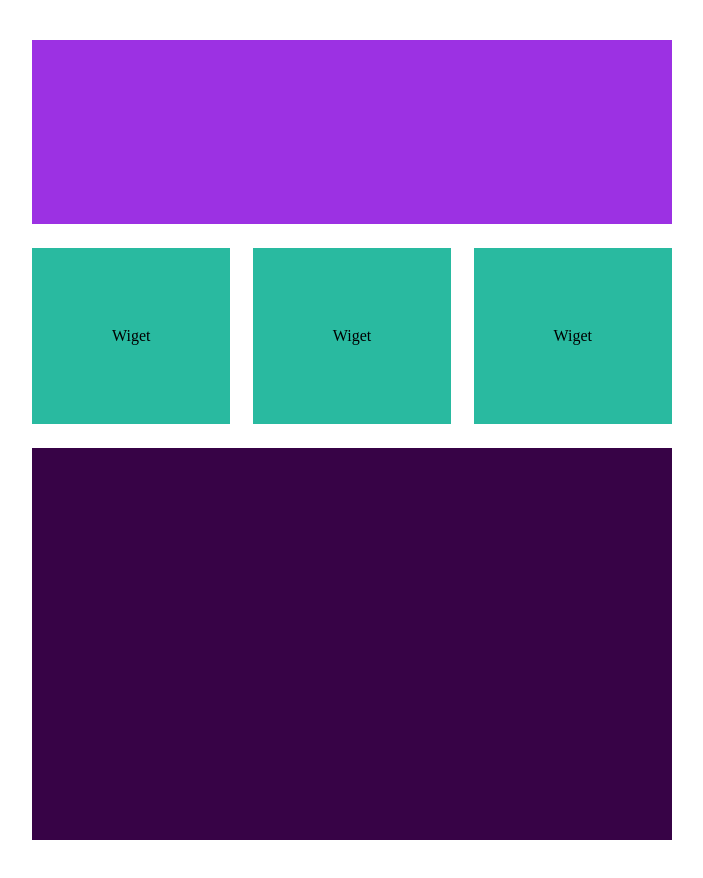
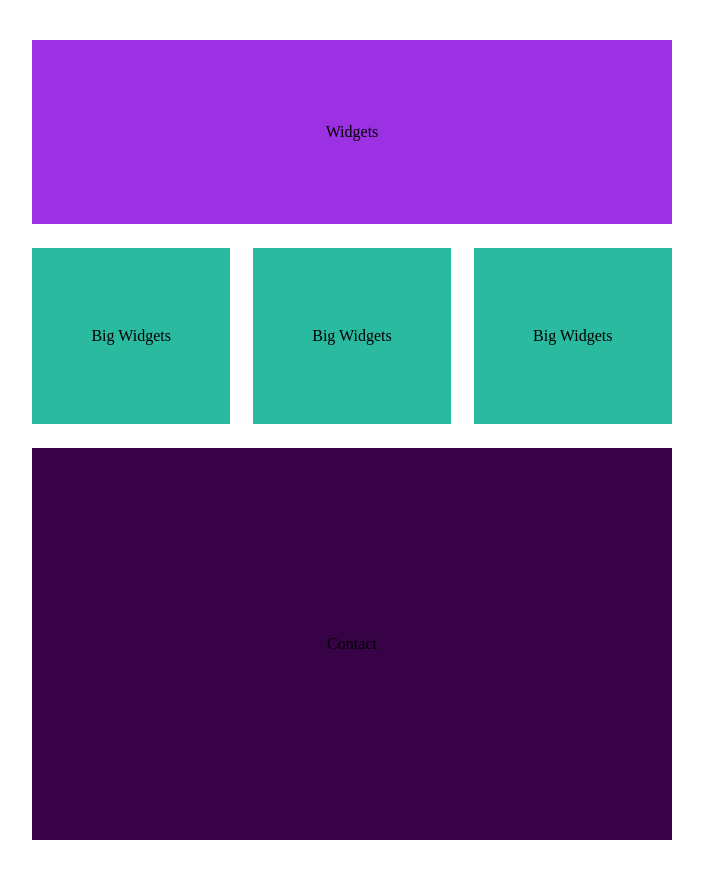
Before and after one commit to YuuKiomaru/html-1, a plain HTML site: page lesson2/index.html in a window 1280 px wide. Shown: the whole page, without its empty margins (288-991 px from the left). Drawn offline with Linux system fonts and the light colour scheme.

Commit message:
init save(commit)

```diff
--- a/lesson2/index.html
+++ b/lesson2/index.html
@@ -12,13 +12,13 @@
 <body>
 <div class="container">
 <div class="father">
-    <div class="child1"></div>
+    <div class="child1">Widgets</div>
     <div class="child2">
-        <div class="inner-block">Wiget</div>
-        <div class="inner-block">Wiget</div>
-        <div class="inner-block">Wiget</div>
+        <div class="inner-block">Big Widgets</div>
+        <div class="inner-block">Big Widgets</div>
+        <div class="inner-block">Big Widgets</div>
     </div>
-    <div class="child3"></div>
+    <div class="child3">Contact</div>
 </div>
 </div>
 </body>
--- a/lesson2/main.css
+++ b/lesson2/main.css
@@ -34,6 +34,8 @@
     width: 31%;
     height: 100%;
     background: #29baa0;
+}
+.inner-block,.child1,.child3 {
     display: flex;
     justify-content: center;
     align-items: center;
```
Also changed, not shown: lesson2/hmCard2.html (added, +10 -0 lines), lesson2/main2.css (added).
